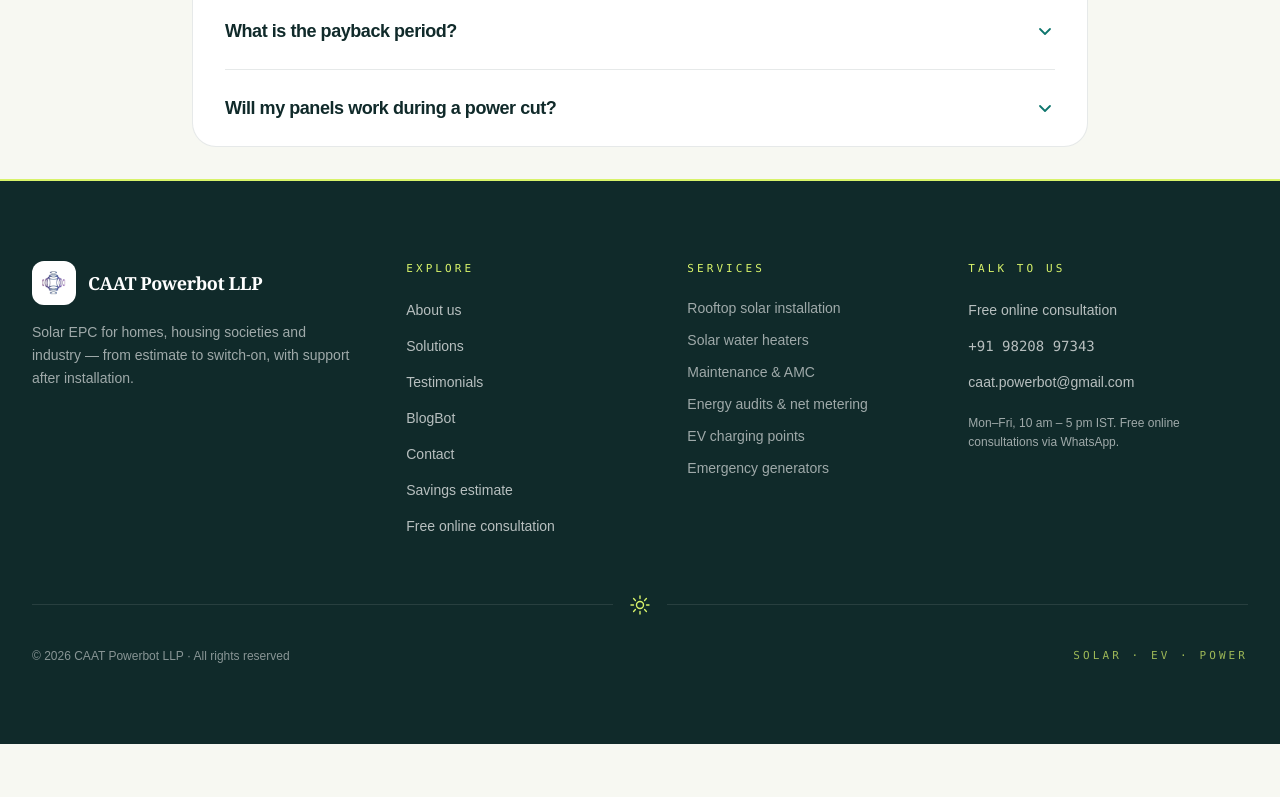
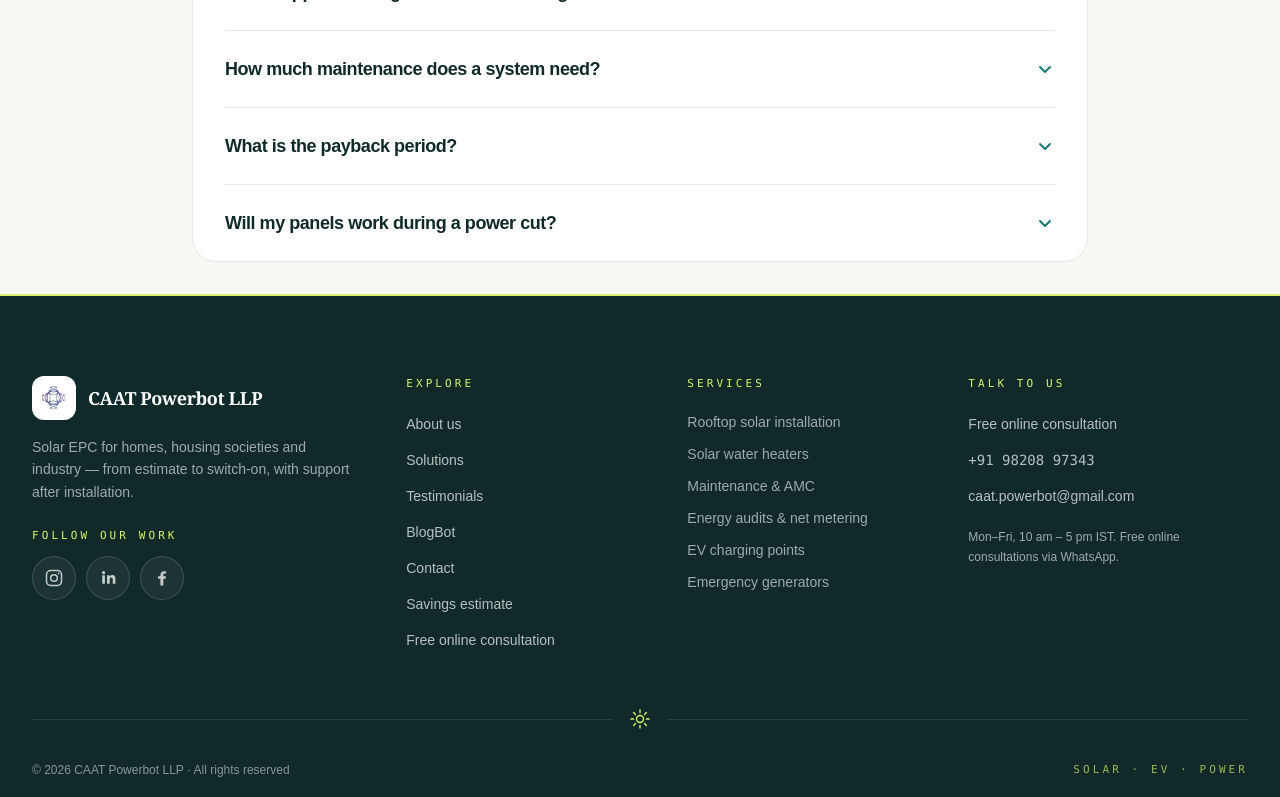
Before and after one commit to AmanG-04/caatweb, a Next.js app: page / in a window 1280 px wide. Shown: the part 6181-6978 px from the top of the page. Before the commit the page ends 6925 px from the top, so only its background shows below. Built offline with nearby package versions, Linux system fonts and the light colour scheme.

Commit message:
feat: update landing section text and add social media links in footer

```diff
--- a/components/footer.tsx
+++ b/components/footer.tsx
@@ -20,6 +20,40 @@ const serviceList = [
   "EV charging points",
   "Emergency generators",
 ];
+
+const socialLinks = [
+  { label: "Instagram", href: "https://www.instagram.com/caat.powerbot/", platform: "instagram" },
+  { label: "LinkedIn", href: "https://www.linkedin.com/company/caat-powerbot-llp/", platform: "linkedin" },
+  { label: "Facebook", href: "https://www.facebook.com/people/CAAT-PowerBot-LLP/100093259755204/", platform: "facebook" },
+] as const;
+
+type SocialPlatform = "instagram" | "linkedin" | "facebook";
+
+function SocialLogo({ platform }: { platform: SocialPlatform }) {
+  if (platform === "instagram") {
+    return (
+      <svg viewBox="0 0 24 24" className="h-5 w-5" fill="none" stroke="currentColor" strokeWidth="1.8" aria-hidden="true">
+        <rect x="3" y="3" width="18" height="18" rx="5" />
+        <circle cx="12" cy="12" r="4" />
+        <circle cx="17.5" cy="6.5" r="1" fill="currentColor" stroke="none" />
+      </svg>
+    );
+  }
+
+  if (platform === "linkedin") {
+    return (
+      <svg viewBox="0 0 24 24" className="h-5 w-5" fill="currentColor" aria-hidden="true">
+        <path d="M5.1 8.7h3.2V19H5.1V8.7Zm1.6-5a1.9 1.9 0 1 1 0 3.8 1.9 1.9 0 0 1 0-3.8ZM10.8 8.7h3v1.4h.1c.4-.8 1.5-1.7 3.1-1.7 3.3 0 3.9 2.2 3.9 5.1V19h-3.2v-4.9c0-1.2 0-2.8-1.7-2.8s-2 1.3-2 2.7V19h-3.2V8.7Z" />
+      </svg>
+    );
+  }
+
+  return (
+    <svg viewBox="0 0 24 24" className="h-5 w-5" fill="currentColor" aria-hidden="true">
+      <path d="M13.6 21v-8h2.7l.4-3h-3.1V8.1c0-.9.3-1.5 1.6-1.5h1.7V3.9c-.3 0-1.3-.1-2.5-.1-2.5 0-4.2 1.5-4.2 4.2V10H7.3v3h2.8v8h3.5Z" />
+    </svg>
+  );
+}
 
 function SunDivider() {
   return (
@@ -66,6 +100,25 @@ export default function Footer() {
               Solar EPC for homes, housing societies and industry — from
               estimate to switch-on, with support after installation.
             </p>
+            <div className="mt-6">
+              <p className="font-mono text-[11px] uppercase tracking-[0.28em] text-gold">
+                Follow our work
+              </p>
+              <nav aria-label="Social media links" className="mt-3 flex gap-2.5">
+                {socialLinks.map(({ label, href, platform }) => (
+                  <a
+                    key={label}
+                    href={href}
+                    target="_blank"
+                    rel="noopener noreferrer"
+                    aria-label={`CAAT PowerBot on ${label}`}
+                    className="group inline-flex h-11 w-11 items-center justify-center rounded-full border border-white/15 bg-white/5 text-white/75 transition-all duration-200 hover:-translate-y-1 hover:border-gold hover:bg-gold hover:text-night focus-visible:outline-2 focus-visible:outline-offset-2 focus-visible:outline-gold"
+                  >
+                    <SocialLogo platform={platform} />
+                  </a>
+                ))}
+              </nav>
+            </div>
           </div>
 
           <nav aria-label="Footer quick links">
--- a/components/landing.tsx
+++ b/components/landing.tsx
@@ -69,8 +69,8 @@ export function Landing() {
               <Image src={logo} alt="CAAT PowerBot" width={260} height={260} className="mx-auto h-44 w-44 object-contain md:h-52 md:w-52" />
             </div>
             <div>
-              <h2 className="section-title !mt-0">Practical power solutions built around your property.</h2>
-              <p className="section-copy">CAAT PowerBot LLP helps homes and businesses in Delhi NCR design and install rooftop solar systems, maintain them, and navigate the steps from assessment through commissioning.</p>
+              <h2 className="section-title !mt-0">Electrical expertise built around reliable installations.</h2>
+              <p className="section-copy">Founded in August 2020, CAAT PowerBot LLP is an electrical engineering, trading and contracting company delivering rooftop solar solutions from assessment and design through installation, commissioning and maintenance, alongside expertise in power generation, distribution, emergency power, and automation and control systems. Our experienced team serves residential, commercial, industrial and infrastructure projects, making every installation efficient, safe and reliable.</p>
             </div>
           </div>
         </div>
```
